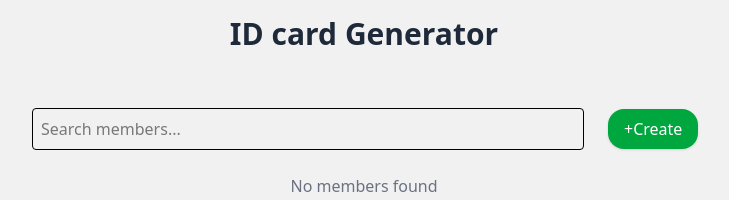
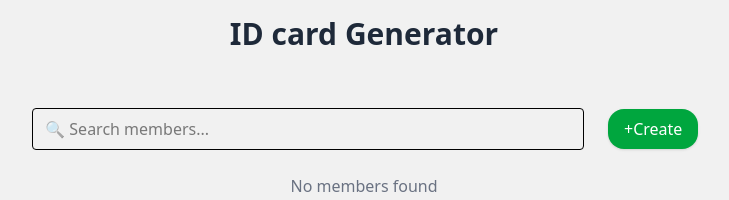
Before and after one commit to salonifojdar27/Redux-projects, a React (Vite) app in the folder idcardgenerator/: page / in a window 1280 px wide. Shown: the top 200 px of the page, without its empty margins (276-1005 px from the left). Built offline with nearby package versions, Linux system fonts and the light colour scheme.

Commit message:
Feat : Updated Readme.md

```diff
--- a/idcardgenerator/src/Components/SearchBar.jsx
+++ b/idcardgenerator/src/Components/SearchBar.jsx
@@ -7,7 +7,7 @@ export default function SearchBar() {
     return (
         <input
             type="text"
-            placeholder="Search members..."
+            placeholder=" 🔍 Search members..."
             onChange={(e) => dispatch(setSearchQuery(e.target.value))}
             className="border p-2 rounded w-full md:w-1/2 focus:outline-none focus:ring focus:ring-blue-400 mt-8 ml-55"
         />
```
Also changed, not shown: 1 other file (tests, documents, lock files or other folders).
